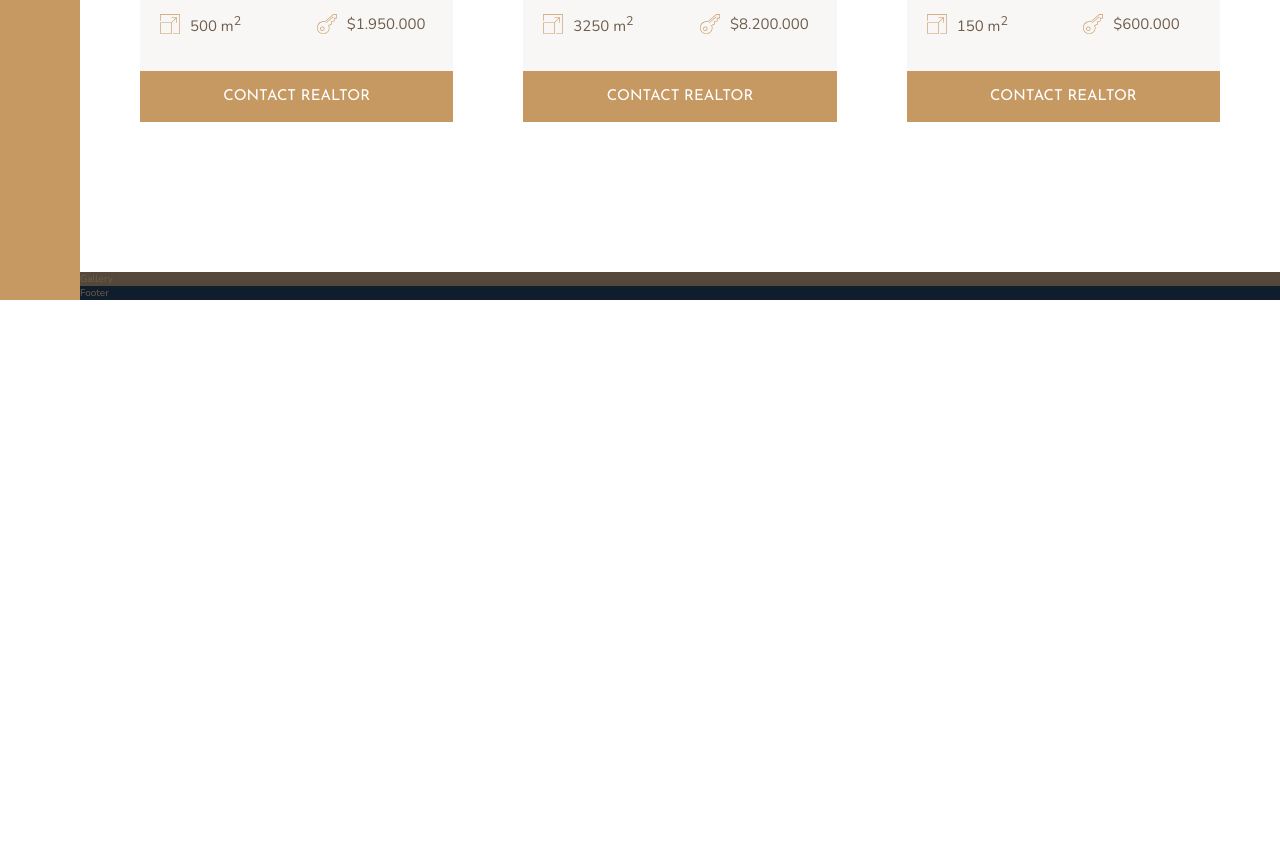
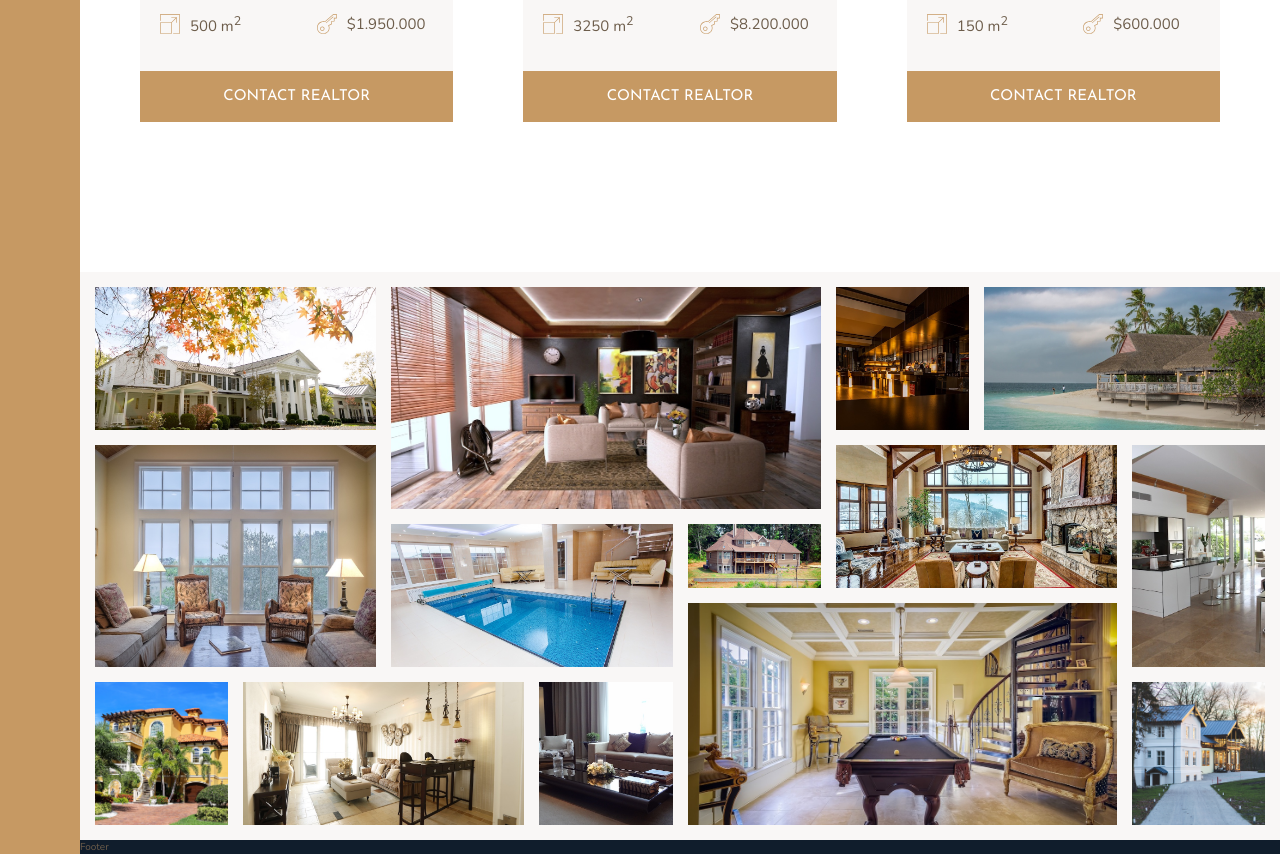
Before and after one commit to Dusan-Lex/Nexter, a website: page index.html in a window 1280 px wide. Shown: the part 2730-3584 px from the top of the page. Before the commit the page ends 3030 px from the top, so only its background shows below. Drawn offline with nearby package versions, Linux system fonts and the light colour scheme; files that its build step writes are made by us from their sources.

Commit message:
Build the Gallery

```diff
--- a/index.html
+++ b/index.html
@@ -286,7 +286,62 @@
     </section>
 
     <section class="gallery">
-        Gallery
+        <figure class="gallery_item gallery__item--1">
+            <img src="img/gal-1.jpeg" alt="Gallery image 1" class="gallery__img">
+        </figure>
+
+        <figure class="gallery_item gallery__item--2">
+            <img src="img/gal-2.jpeg" alt="Gallery image 2" class="gallery__img">
+        </figure>
+
+        <figure class="gallery_item gallery__item--3">
+            <img src="img/gal-3.jpeg" alt="Gallery image 3" class="gallery__img">
+        </figure>
+
+        <figure class="gallery_item gallery__item--4">
+            <img src="img/gal-4.jpeg" alt="Gallery image 4" class="gallery__img">
+        </figure>
+
+        <figure class="gallery_item gallery__item--5">
+            <img src="img/gal-5.jpeg" alt="Gallery image 5" class="gallery__img">
+        </figure>
+
+        <figure class="gallery_item gallery__item--6">
+            <img src="img/gal-6.jpeg" alt="Gallery image 6" class="gallery__img">
+        </figure>
+
+        <figure class="gallery_item gallery__item--7">
+            <img src="img/gal-7.jpeg" alt="Gallery image 7" class="gallery__img">
+        </figure>
+
+        <figure class="gallery_item gallery__item--8">
+            <img src="img/gal-8.jpeg" alt="Gallery image 8" class="gallery__img">
+        </figure>
+
+        <figure class="gallery_item gallery__item--9">
+            <img src="img/gal-9.jpeg" alt="Gallery image 9" class="gallery__img">
+        </figure>
+
+        <figure class="gallery_item gallery__item--10">
+            <img src="img/gal-10.jpeg" alt="Gallery image 10" class="gallery__img">
+        </figure>
+
+        <figure class="gallery_item gallery__item--11">
+            <img src="img/gal-11.jpeg" alt="Gallery image 11" class="gallery__img">
+        </figure>
+
+        <figure class="gallery_item gallery__item--12">
+            <img src="img/gal-12.jpeg" alt="Gallery image 12" class="gallery__img">
+        </figure>
+
+        <figure class="gallery_item gallery__item--13">
+            <img src="img/gal-13.jpeg" alt="Gallery image 13" class="gallery__img">
+        </figure>
+
+        <figure class="gallery_item gallery__item--14">
+            <img src="img/gal-14.jpeg" alt="Gallery image 14" class="gallery__img">
+        </figure>
+
     </section>
 
     <footer class="footer">
--- a/sass/_gallery.scss
+++ b/sass/_gallery.scss
@@ -1,4 +1,75 @@
 .gallery {
-  background-color: $color-grey-dark-1;
   grid-column: 2/12;
+  background-color: $color-grey-light-1;
+
+  display: grid;
+  grid-template-columns: repeat(8, 1fr);
+  grid-template-rows: repeat(7, 5vw);
+  grid-gap: 1.5rem;
+  padding: 1.5rem;
+
+  &__item {
+    &--1 {
+      grid-row: 1 / span 2;
+      grid-column: 1 / span 2;
+    }
+    &--2 {
+      grid-row: 1 / span 3;
+      grid-column: 3 / span 3;
+    }
+    &--3 {
+      grid-row: 1 / span 2;
+      grid-column: 6 / span 1;
+    }
+    &--4 {
+      grid-row: 1 / span 2;
+      grid-column: 7 / span 2;
+    }
+    &--5 {
+      grid-row: 3 / span 3;
+      grid-column: 1 / span 2;
+    }
+    &--6 {
+      grid-row: 4 / span 2;
+      grid-column: 3 / span 2;
+    }
+    &--7 {
+      grid-row: 4 / span 1;
+      grid-column: 5 / span 1;
+    }
+    &--8 {
+      grid-row: 3 / span 2;
+      grid-column: 6 / span 2;
+    }
+    &--9 {
+      grid-row: 3 / span 3;
+      grid-column: 8 / span 1;
+    }
+    &--10 {
+      grid-row: 6 / span 2;
+      grid-column: 1 / span 1;
+    }
+    &--11 {
+      grid-row: 6 / span 2;
+      grid-column: 2 / span 2;
+    }
+    &--12 {
+      grid-row: 6 / span 2;
+      grid-column: 4 / span 1;
+    }
+    &--13 {
+      grid-row: 5 / span 3;
+      grid-column: 5 / span 3;
+    }
+    &--14 {
+      grid-row: 6 / span 2;
+      grid-column: 8 / span 1;
+    }
+  }
+  &__img {
+    width: 100%;
+    height: 100%;
+    object-fit: cover;
+    display: block;
+  }
 }
```
